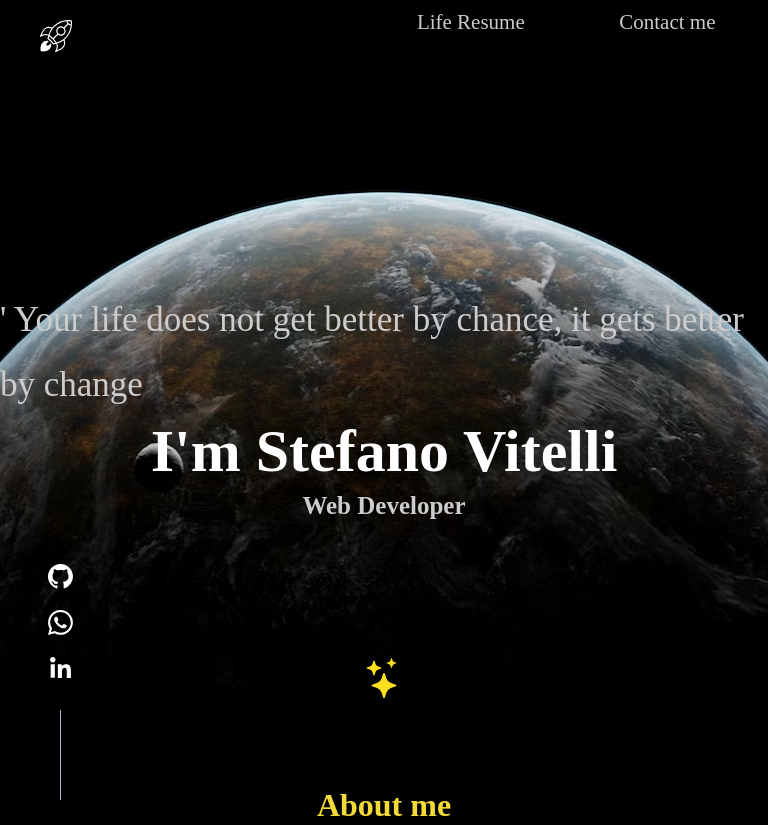
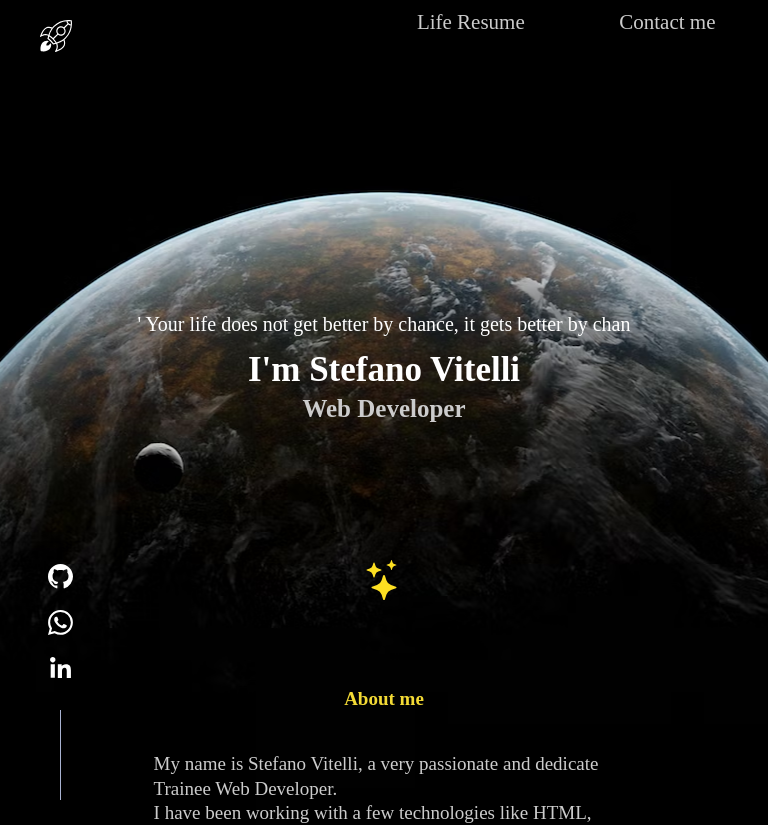
Before and after one commit to Stefano-Vitelli/budapest-project, a React (Create React App) app: page / in a window 768 px wide. Shown: the top 825 px of the page. Built offline with nearby package versions, Linux system fonts and the light colour scheme.

Commit message:
agrega media querys

```diff
--- a/src/Navbar.js
+++ b/src/Navbar.js
@@ -4,7 +4,7 @@ const Navbar = () => {
      return (
                <div className="begining">
                     <div className="interactive">
-                         <Typewriter
+                         <Typewriter className="text-change"
                               typeSpeed={86}
                               delaySpeed={20000}
                               words={["' Your life does not get better by chance, it gets better by change.'"]} />
--- a/src/index.css
+++ b/src/index.css
@@ -34,32 +34,36 @@ span, .interactive, .begining {
 .third-header, .four-header {
   font-size: 18px;
 }
+
+.interactive span{
+  font-size: 20px;
+}
+
 }
 
 /* Small devices (portrait tablets and large phones, 600px and up) */
-@media only screen and (min-width: 600px) {
+@media (max-width: 410px) {
 
-
+  .stars-end {
+    display: none;
+  }
 }
 
 /* Medium devices (landscape tablets, 768px and up) */
-@media only screen and (min-width: 768px) {
+@media only screen and (min-width: 601px) and (max-width: 932px) {
 
+.first-header {
+  font-size: 35px;
 }
 
-/* Large devices (laptops/desktops, 992px and up) */
-@media only screen and (min-width: 992px) {}
+.interactive span {
+  font-size: 20px;
+}
 
-/* Extra large devices (large laptops and desktops, 1200px and up) */
-@media only screen and (min-width: 1200px) {}
-
-
-
-
-
-
-
-
+.third-header, p, .four-header {
+  font-size: 19px;
+}
+}
 
 * {
   margin: 0;
@@ -252,6 +256,7 @@ ol a {
 
 span {
   font-size: 35px;
+  color: white;
 }
 
 ol a:hover {
```
